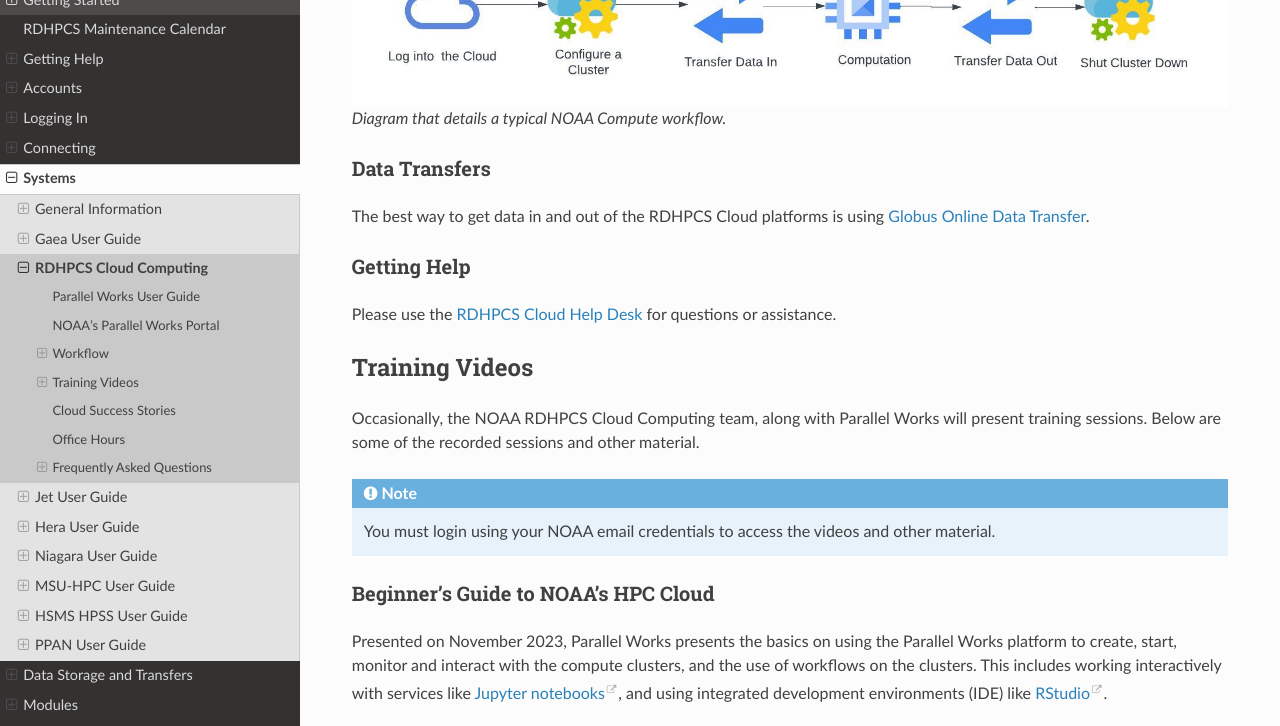
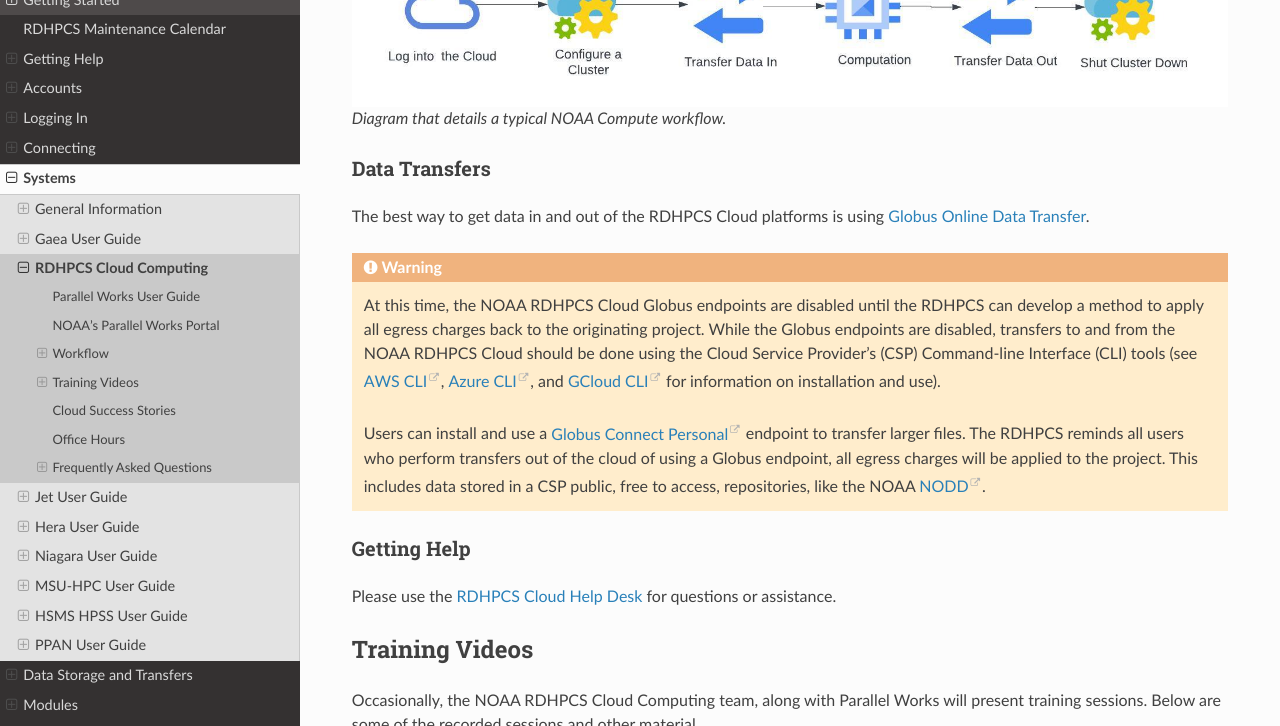
Before and after one commit to NOAA-RDHPCS/noaa-rdhpcs.github.io, a Sphinx documentation site: the page built from source/systems/cloud_user_guide.rst, in a window 1280 px wide and 900 px high, scrolled down 808 px, cut to the strip 0-726 px from the top of the window. Built offline with Sphinx 7.4.7 and the Read the Docs theme 2.0.0, drawn with Linux system fonts in a browser that asks for light colours.

Commit message:
Add message to Cloud system documentation concerning Globus
A temporary message indicating the globus endpoints for the cloud are disabled was added.

```diff
--- a/source/data/globus_online_data_transfer.rst
+++ b/source/data/globus_online_data_transfer.rst
@@ -100,7 +100,7 @@ Globus Connect Service is available on the following RDHPCS and partner clusters
 
 
   .. tab-item:: Hercules
-:sync: hercules
+   :sync: hercules
 
    +-----------+---------------------+--------------------+----------------------+---------------+
    | Cluster   | Display Name        | File Systems       | Site                 | Access        |
--- a/source/systems/cloud_user_guide.rst
+++ b/source/systems/cloud_user_guide.rst
@@ -53,6 +53,26 @@ Data Transfers
 
 The best way to get data in and out of the RDHPCS Cloud platforms is
 using :ref:`globus_online_data_transfer`.
+
+.. warning::
+
+  At this time, the NOAA RDHPCS Cloud Globus endpoints are disabled
+  until the RDHPCS can develop a method to apply all egress charges
+  back to the originating project.  While the Globus endpoints are
+  disabled, transfers to and from the NOAA RDHPCS Cloud should be done
+  using the Cloud Service Provider's (CSP) Command-line Interface
+  (CLI) tools (see `AWS CLI <https://aws.amazon.com/cli/>`__, `Azure
+  CLI <https://learn.microsoft.com/en-us/cli/azure/>`__, and `GCloud
+  CLI <https://cloud.google.com/sdk/gcloud>`__ for information on
+  installation and use).
+
+  Users can install and use a `Globus Connect Personal
+  <https://www.globus.org/globus-connect-personal>`__ endpoint to
+  transfer larger files.  The RDHPCS reminds all users who perform
+  transfers out of the cloud of using a Globus endpoint, all egress
+  charges will be applied to the project.  This includes data stored
+  in a CSP public, free to access, repositories, like the NOAA `NODD
+  <https://www.noaa.gov/information-technology/open-data-dissemination>`__.
 
 Getting Help
 ------------
```
